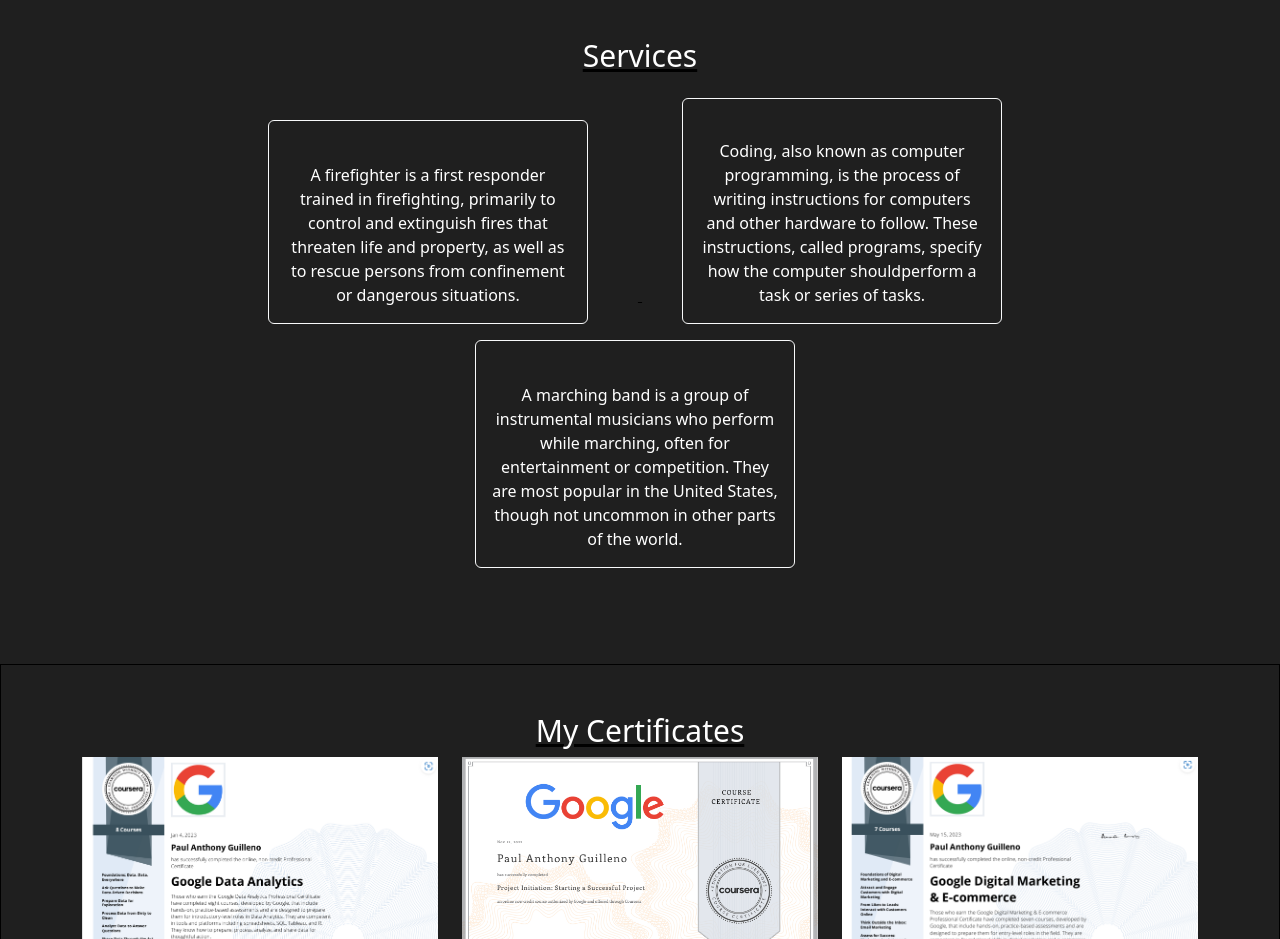
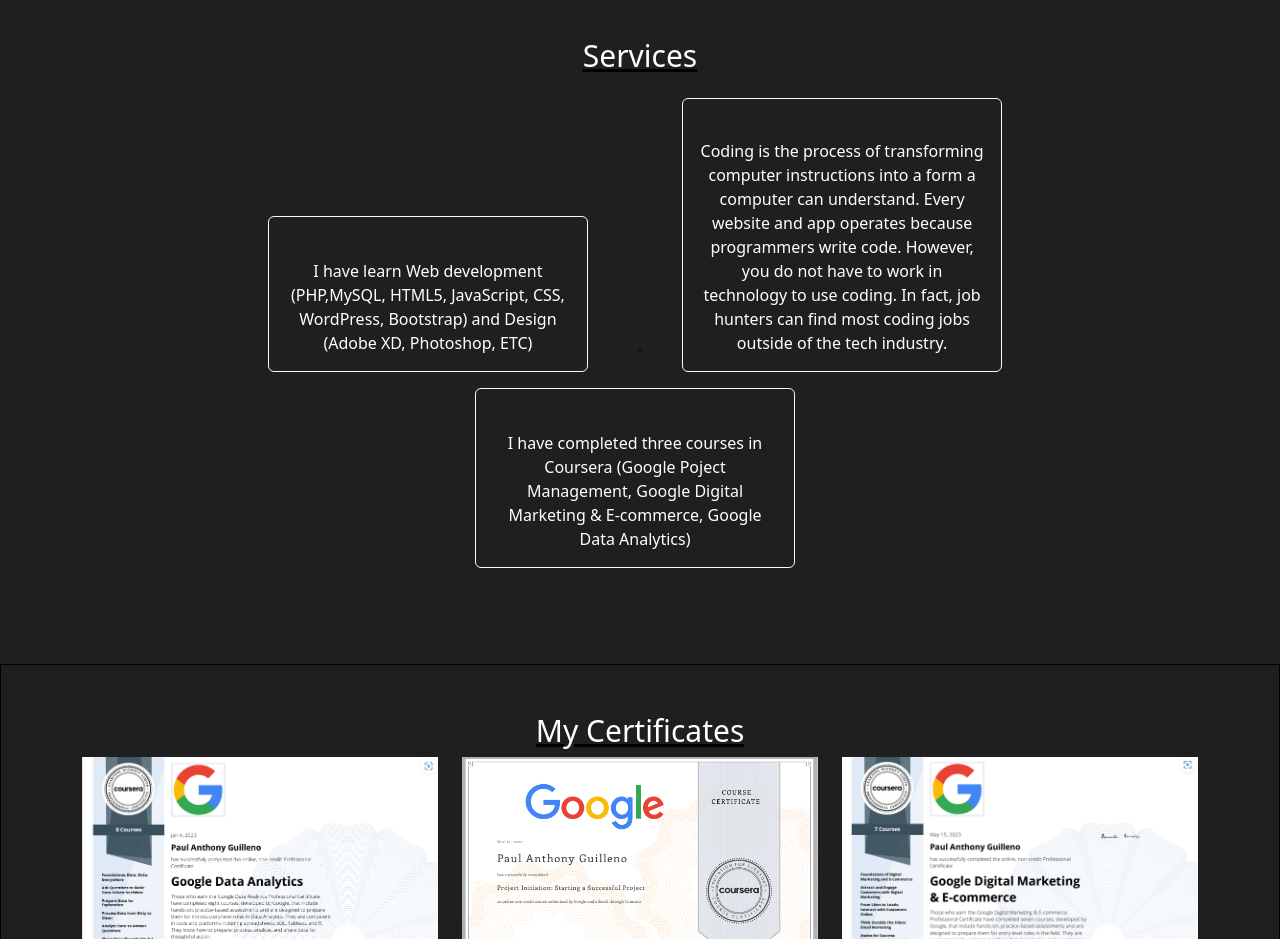
Before and after one commit to DeynnMazing/Portfolio_, a plain HTML site: page index.html in a window 1280 px wide. Shown: the part 1980-2919 px from the top of the page. Drawn offline with nearby package versions, Linux system fonts and the light colour scheme; files whose address does not match are found by name.

Commit message:
Update index.html

```diff
--- a/index.html
+++ b/index.html
@@ -204,9 +204,7 @@
                 style="max-width: 20rem; background-color:rgb(31, 31, 31); display: inline-block; margin-right: 50px; margin-left: 40px; text-align: center;">
                 <img src="" class="card-img-top" style="width: 40px; margin-bottom: 1.5rem;">
                 <div class="card-body">
-                  <p class="card-text">A firefighter is a first responder trained in firefighting, primarily
-                    to control and extinguish fires that threaten life and property,
-                   as well as to rescue persons from confinement or dangerous situations.
+                  <p class="card-text">I have learn Web development (PHP,MySQL, HTML5, JavaScript, CSS, WordPress, Bootstrap) and Design (Adobe XD, Photoshop, ETC)
                   </p>
                 </div>
               </div>
@@ -216,9 +214,8 @@
               style="max-width: 20rem; background-color:rgb(31, 31, 31); display: inline-block; margin-right: 50px; margin-left: 40px; text-align: center;">
               <img src="" class="card-img-top" style="width: 40px;">
               <div class="card-body">
-                <p class="card-text">Coding, also known as computer programming, is the process of
-                    writing instructions for computers and other hardware to follow. These instructions,
-                    called programs, specify how the computer shouldperform a task or series of tasks.
+                <p class="card-text">Coding is the process of transforming computer instructions into a form a computer can understand. Every website and app operates because programmers write code. However, you do not have to work in technology to use coding.
+                    In fact, job hunters can find most coding jobs outside of the tech industry.
                 </p>
               </div>
             </div>
@@ -227,9 +224,7 @@
             style="max-width: 20rem; background-color:rgb(31, 31, 31); display: inline-block; margin-right: 50px; margin-left: 40px; text-align: center;">
             <img src="" class="card-img-top" style="width: 40px; margin-bottom: 1.5rem;">
             <div class="card-body">
-              <p class="card-text">A marching band is a group of instrumental musicians who perform
-                while marching, often for entertainment or competition. They are most popular
-                in the United States, though not uncommon in other parts of the world.
+              <p class="card-text">I have completed three courses in Coursera (Google Poject Management, Google Digital Marketing & E-commerce, Google Data Analytics)
               </p>
             </div>
           </div>
```
